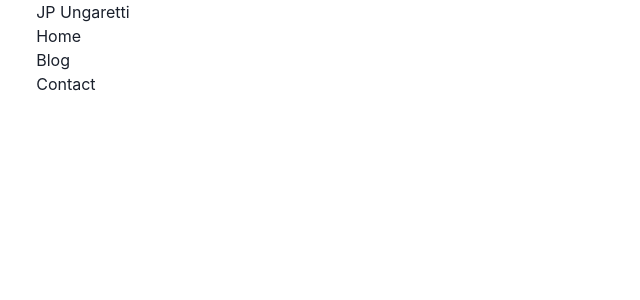
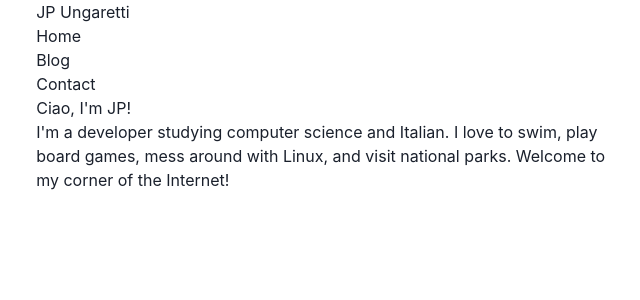
Before and after one commit to sbeczkiewicz/jungaretti.com, a Next.js app: page / in a window 1280 px wide. Shown: the top 300 px of the page, without its empty margins (317-957 px from the left). Built offline with nearby package versions, Linux system fonts and the light colour scheme.

Commit message:
Create Welcome component

```diff
--- /dev/null
+++ b/src/components/Welcome.js
@@ -0,0 +1,12 @@
+export default function Welcome() {
+  return (
+    <section>
+      <p>Ciao, I'm JP!</p>
+      <p>
+        I'm a developer studying computer science and Italian. I love to swim,
+        play board games, mess around with Linux, and visit national parks.
+        Welcome to my corner of the Internet!
+      </p>
+    </section>
+  );
+}
--- a/src/pages/index.js
+++ b/src/pages/index.js
@@ -1,6 +1,7 @@
 import { Container } from "@chakra-ui/react";
 import Head from "next/head";
 import Nav from "../components/Nav";
+import Welcome from "../components/Welcome";
 
 export default function Home() {
   return (
@@ -17,6 +18,7 @@ export default function Home() {
         <link rel="manifest" href="/manifest.webmanifest" />
       </Head>
       <Nav />
+      <Welcome />
     </Container>
   );
 }
```
